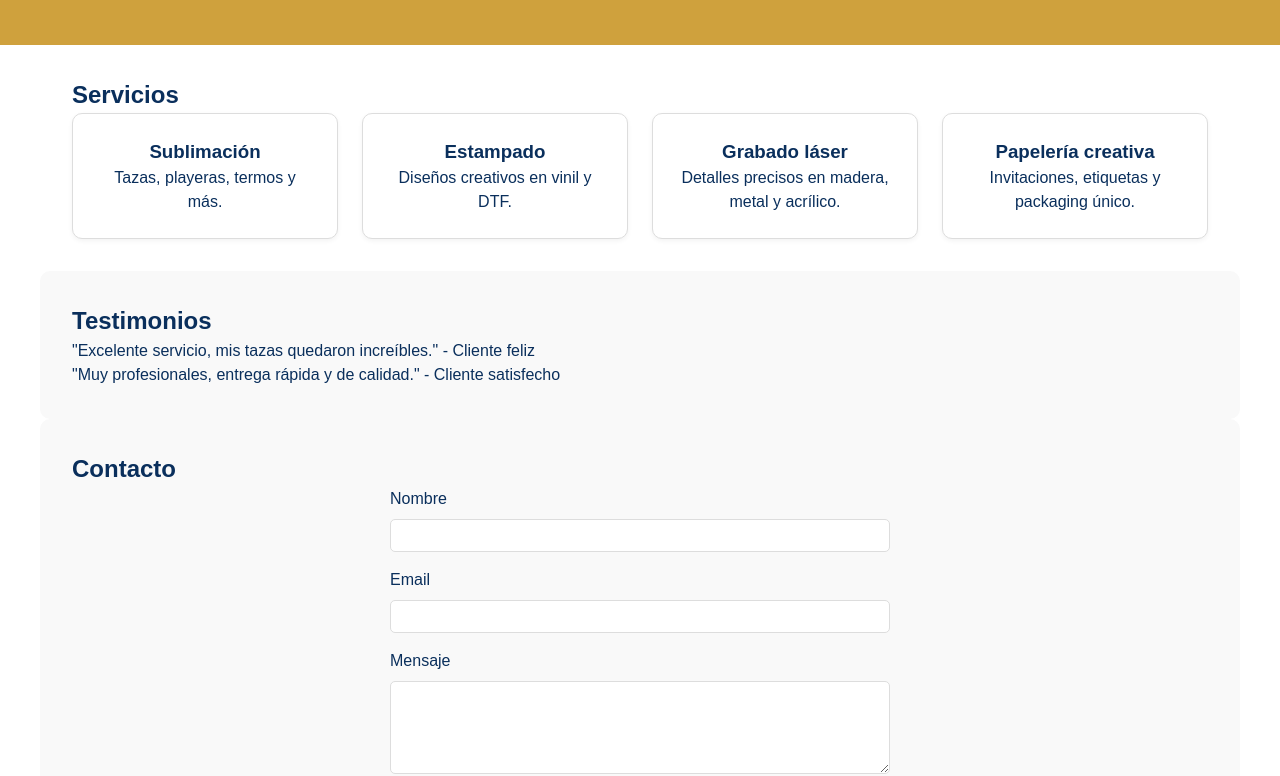
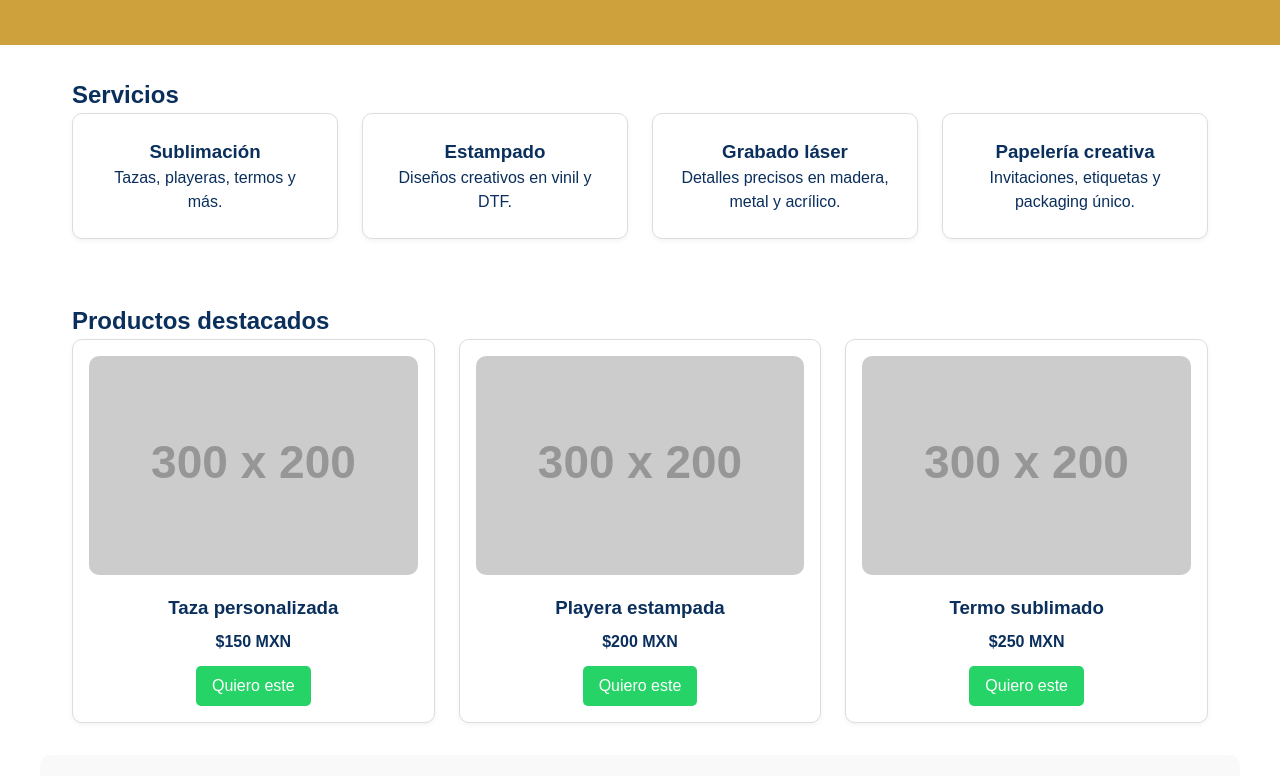
Before and after one commit to Recioxc/Prueba, a plain HTML site: page index.html in a window 1280 px wide. Shown: the part 207-983 px from the top of the page. Drawn offline with nearby package versions, Linux system fonts and the light colour scheme; placeholder pictures from the web are drawn by us.

Commit message:
Add static featured products section

```diff
--- a/index.html
+++ b/index.html
@@ -70,6 +70,44 @@
             text-align: center;
             border-radius: 10px;
             box-shadow: 0 2px 5px rgba(0,0,0,0.05);
+        }
+
+        .productos {
+            display: grid;
+            grid-template-columns: repeat(auto-fit, minmax(250px, 1fr));
+            gap: 1.5rem;
+        }
+
+        .producto-card {
+            background-color: var(--blanco);
+            border: 1px solid #ddd;
+            border-radius: 10px;
+            box-shadow: 0 2px 5px rgba(0,0,0,0.05);
+            padding: 1rem;
+            text-align: center;
+        }
+
+        .producto-card img {
+            width: 100%;
+            border-radius: 10px;
+        }
+
+        .producto-card h3 {
+            margin: 0.75rem 0 0.5rem;
+        }
+
+        .producto-card .precio {
+            font-weight: bold;
+            margin-bottom: 0.75rem;
+        }
+
+        .btn-whatsapp {
+            display: inline-block;
+            background-color: #25d366;
+            color: var(--blanco);
+            padding: 0.5rem 1rem;
+            text-decoration: none;
+            border-radius: 5px;
         }
 
         .testimonios {
@@ -163,6 +201,30 @@
         </div>
     </section>
 
+    <section class="section">
+        <h2>Productos destacados</h2>
+        <div class="productos">
+            <div class="producto-card">
+                <img src="https://via.placeholder.com/300x200" alt="Taza personalizada">
+                <h3>Taza personalizada</h3>
+                <p class="precio">$150 MXN</p>
+                <a class="btn-whatsapp" href="https://wa.me/521234567890?text=Hola%20me%20interesa%20Taza%20personalizada" target="_blank">Quiero este</a>
+            </div>
+            <div class="producto-card">
+                <img src="https://via.placeholder.com/300x200" alt="Playera estampada">
+                <h3>Playera estampada</h3>
+                <p class="precio">$200 MXN</p>
+                <a class="btn-whatsapp" href="https://wa.me/521234567890?text=Hola%20me%20interesa%20Playera%20estampada" target="_blank">Quiero este</a>
+            </div>
+            <div class="producto-card">
+                <img src="https://via.placeholder.com/300x200" alt="Termo sublimado">
+                <h3>Termo sublimado</h3>
+                <p class="precio">$250 MXN</p>
+                <a class="btn-whatsapp" href="https://wa.me/521234567890?text=Hola%20me%20interesa%20Termo%20sublimado" target="_blank">Quiero este</a>
+            </div>
+        </div>
+    </section>
+
     <section class="section testimonios">
         <h2>Testimonios</h2>
         <p>"Excelente servicio, mis tazas quedaron increíbles." - Cliente feliz</p>
```
